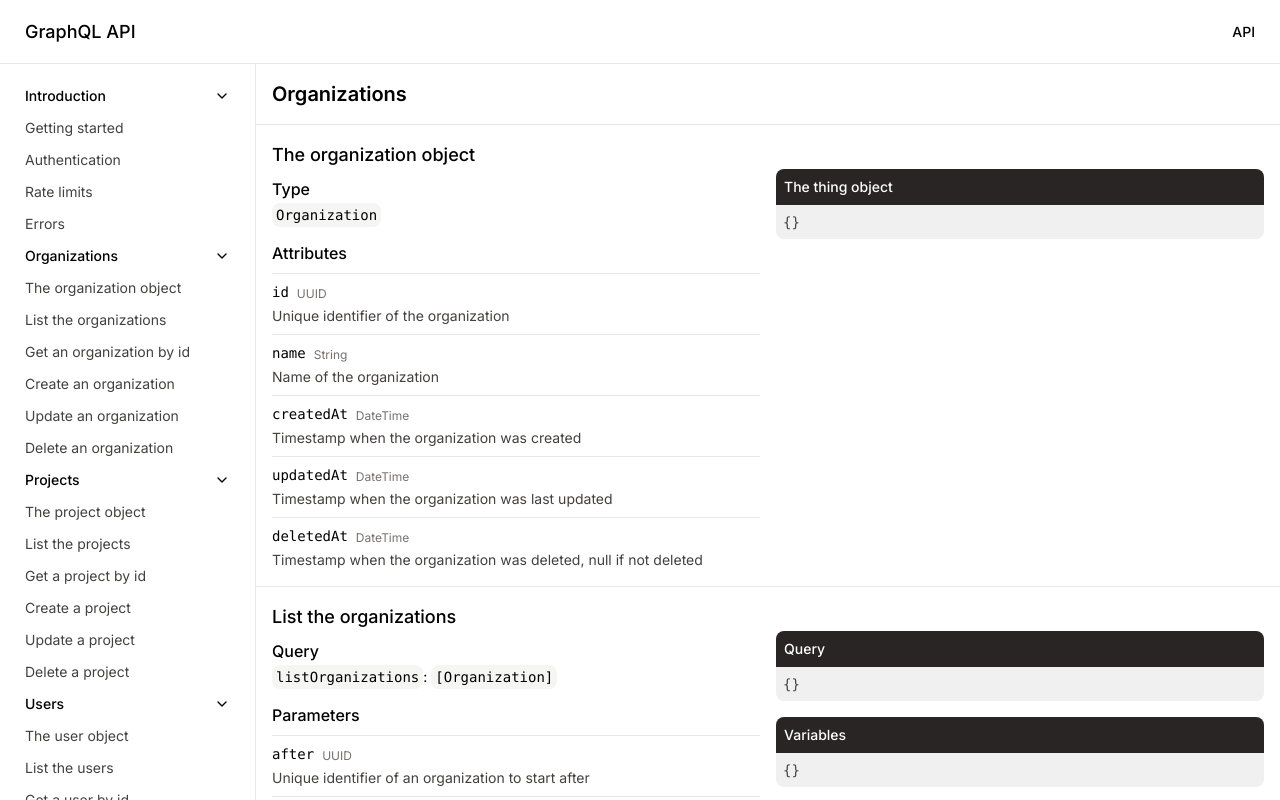
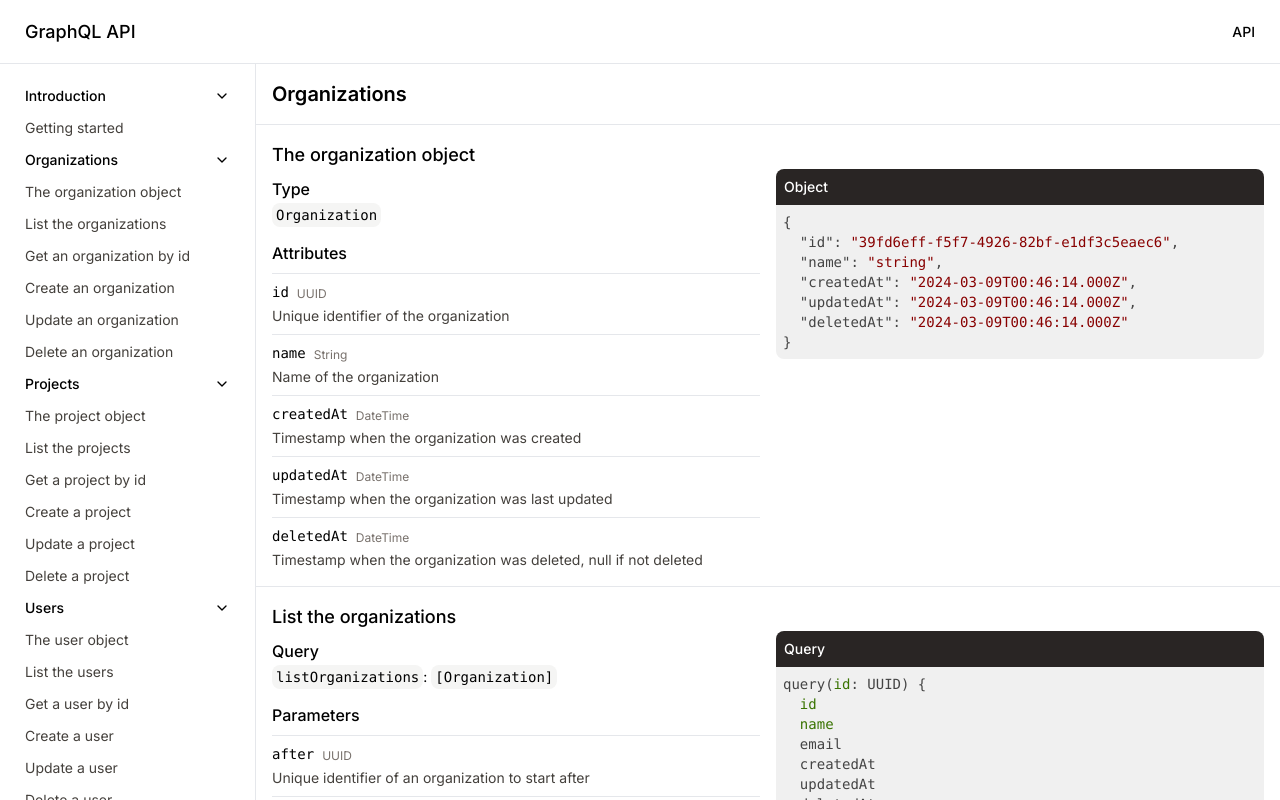
Before and after one commit to martinthenth/graphql-docs, a Next.js app in the folder app/: page / in a window 1280 px wide. Built offline with nearby package versions, Linux system fonts and the light colour scheme.

Commit message:
Add mocked example builders

```diff
--- a/app/app/(docs)/content-list-item.tsx
+++ b/app/app/(docs)/content-list-item.tsx
@@ -9,6 +9,7 @@ import { H3, H4, H5, P } from "@/components/ui/typography";
 interface DocsContentListItemProps extends HTMLAttributes<HTMLDivElement> {
   article: APIDocsArticle;
 }
+
 interface DocsContentListItemFieldProps extends HTMLAttributes<HTMLDivElement> {
   field: APITypeField | APITypeFieldArgument;
 }
@@ -67,9 +68,16 @@ export function DocsContentListItem({ article, className }: DocsContentListItemP
           {isType && (
             <div className="rounded-lg overflow-hidden">
               <div className="bg-stone-800 text-white p-2">
-                <H5>The thing object</H5>
+                <H5>Object</H5>
               </div>
-              <CodeBlock content={"{}"} language="json" />
+              <CodeBlock
+                content={buildExampleType(
+                  (definition as APIType).fieldNames!.map(
+                    (fieldName) => (definition as APIType).fields![fieldName],
+                  ),
+                )}
+                language="json"
+              />
             </div>
           )}
           {isQuery && (
@@ -78,13 +86,13 @@ export function DocsContentListItem({ article, className }: DocsContentListItemP
                 <div className="bg-stone-800 text-white p-2">
                   <H5>Query</H5>
                 </div>
-                <CodeBlock content={"{}"} language="json" />
+                <CodeBlock content={buildExampleQuery([])} language="graphql" />
               </div>
               <div className="rounded-lg overflow-hidden">
                 <div className="bg-stone-800 text-white p-2">
                   <H5>Variables</H5>
                 </div>
-                <CodeBlock content={"{}"} language="json" />
+                <CodeBlock content={buildExampleVariables()} language="json" />
               </div>
             </>
           )}
@@ -94,13 +102,13 @@ export function DocsContentListItem({ article, className }: DocsContentListItemP
                 <div className="bg-stone-800 text-white p-2">
                   <H5>Mutation</H5>
                 </div>
-                <CodeBlock content={"{}"} language="json" />
+                <CodeBlock content={buildExampleMutation([])} language="json" />
               </div>
               <div className="rounded-lg overflow-hidden">
                 <div className="bg-stone-800 text-white p-2">
                   <H5>Variables</H5>
                 </div>
-                <CodeBlock content={"{}"} language="json" />
+                <CodeBlock content={buildExampleVariables()} language="json" />
               </div>
             </>
           )}
@@ -128,9 +136,7 @@ function DocsContentListItemField({ field }: DocsContentListItemFieldProps) {
   );
 }
 
-// OLD
-
-function buildExample(fields: APITypeField[] | APITypeFieldArgument[]) {
+function buildExampleType(fields: APITypeField[]) {
   const example: Record<string, unknown> = {};
 
   fields.forEach((field) => {
@@ -158,3 +164,29 @@ function buildExample(fields: APITypeField[] | APITypeFieldArgument[]) {
 
   return JSON.stringify(example, null, 2);
 }
+
+function buildExampleQuery(fields: APITypeFieldArgument[]) {
+  return `query(id: UUID) {
+  id
+  name
+  email
+  createdAt
+  updatedAt
+  deletedAt
+}`;
+}
+
+function buildExampleMutation(fields: APITypeFieldArgument[]) {
+  return `query(id: UUID) {
+  id
+  name
+  email
+  createdAt
+  updatedAt
+  deletedAt
+}`;
+}
+
+function buildExampleVariables() {
+  return "{}";
+}
--- a/app/app/(docs)/sidebar.tsx
+++ b/app/app/(docs)/sidebar.tsx
@@ -15,12 +15,7 @@ export function DocsSidebar({ className, docs }: DocsSidebarProps) {
       <nav className="p-4">
         <DocsSidebarList
           title="Introduction"
-          articles={[
-            { type: "Getting started" },
-            { type: "Authentication" },
-            { type: "Rate limits" },
-            { type: "Errors" },
-          ].map((article) => ({ ...article, id: uuid4() }))}
+          articles={[{ type: "Getting started" }].map((article) => ({ ...article, id: uuid4() }))}
         />
         {docs.sections.map((section) => (
           <DocsSidebarList key={section.id} title={section.title} articles={section.articles} />
```
